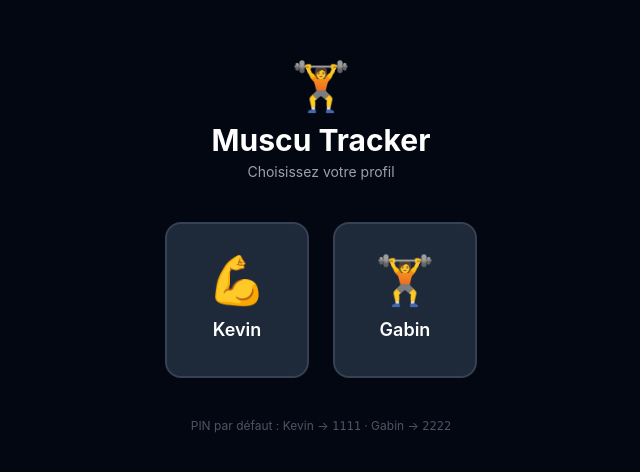
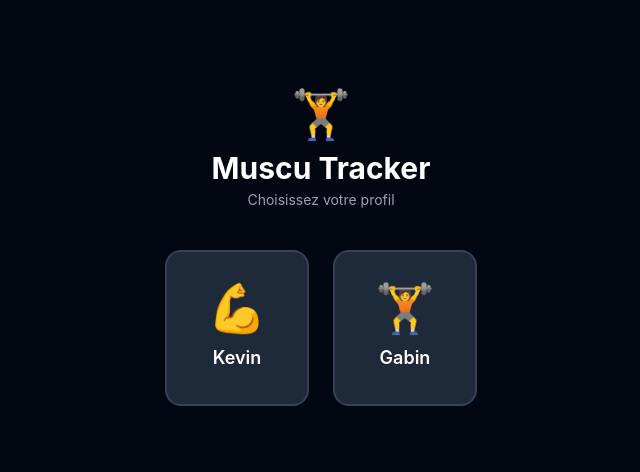
Before and after one commit to kevinboeffard/Muscu-Trakcer, a React (Vite) app: page / in a window 1280 px wide. Shown: the part 152-624 px from the top of the page, without its empty margins (319-959 px from the left). Built offline with nearby package versions, Linux system fonts and the light colour scheme.

Commit message:
Update security

```diff
--- a/src/pages/Login.tsx
+++ b/src/pages/Login.tsx
@@ -140,9 +140,6 @@ export default function Login({ onLogin }: Props) {
         </div>
       )}
 
-      <p className="text-gray-600 text-xs text-center">
-        PIN par défaut : Kevin → <code>1111</code> · Gabin → <code>2222</code>
-      </p>
     </div>
   )
 }
```
